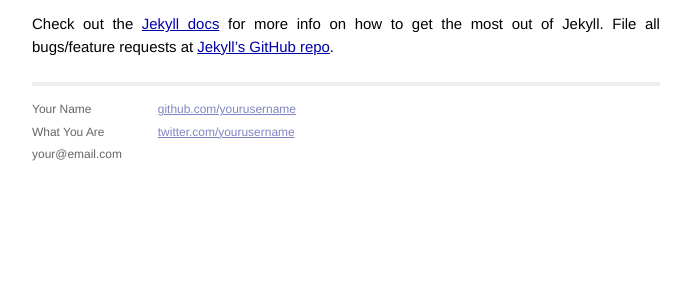
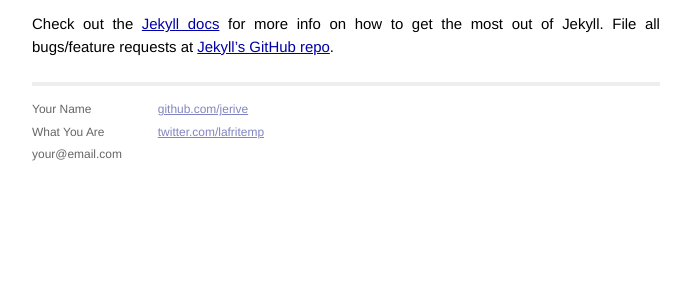
Before and after one commit to jerive/JeriveWorkflowBundle, a Jekyll site: the page built from _posts/2013-05-08-welcome-to-jekyll.markdown, in a window 1280 px wide. Shown: the part 411-705 px from the top of the page, without its empty margins (294-985 px from the left). Built offline with Jekyll 4.4.1, drawn with Linux system fonts in a browser that asks for light colours.

Commit message:
fix base path

```diff
--- a/_layouts/default.html
+++ b/_layouts/default.html
@@ -7,10 +7,10 @@
         <meta name="viewport" content="width=device-width">
 
         <!-- syntax highlighting CSS -->
-        <link rel="stylesheet" href="/css/syntax.css">
+        <link rel="stylesheet" href="{{ site.baseurl }}/css/syntax.css">
 
         <!-- Custom CSS -->
-        <link rel="stylesheet" href="/css/main.css">
+        <link rel="stylesheet" href="{{ site.baseurl }}/css/main.css">
 
     </head>
     <body>
@@ -18,8 +18,8 @@
         <div class="container">
           <div class="site">
             <div class="header">
-              <h1 class="title"><a href="/">{{ site.name }}</a></h1>
-              <a class="extra" href="/">home</a>
+              <h1 class="title"><a href="{{ site.baseurl }}">{{ site.name }}</a></h1>
+              <a class="extra" href="{{ site.baseurl }}">home</a>
             </div>
 
                 {{ content }}
@@ -34,8 +34,8 @@
               </div>
               <div class="contact">
                 <p>
-                  <a href="http://github.com/yourusername/">github.com/yourusername</a><br />
-                  <a href="http://twitter.com/yourusername/">twitter.com/yourusername</a><br />
+                  <a href="http://github.com/jerive/">github.com/jerive</a><br />
+                  <a href="http://twitter.com/lafritemp/">twitter.com/lafritemp</a><br />
                 </p>
               </div>
             </div>
```
